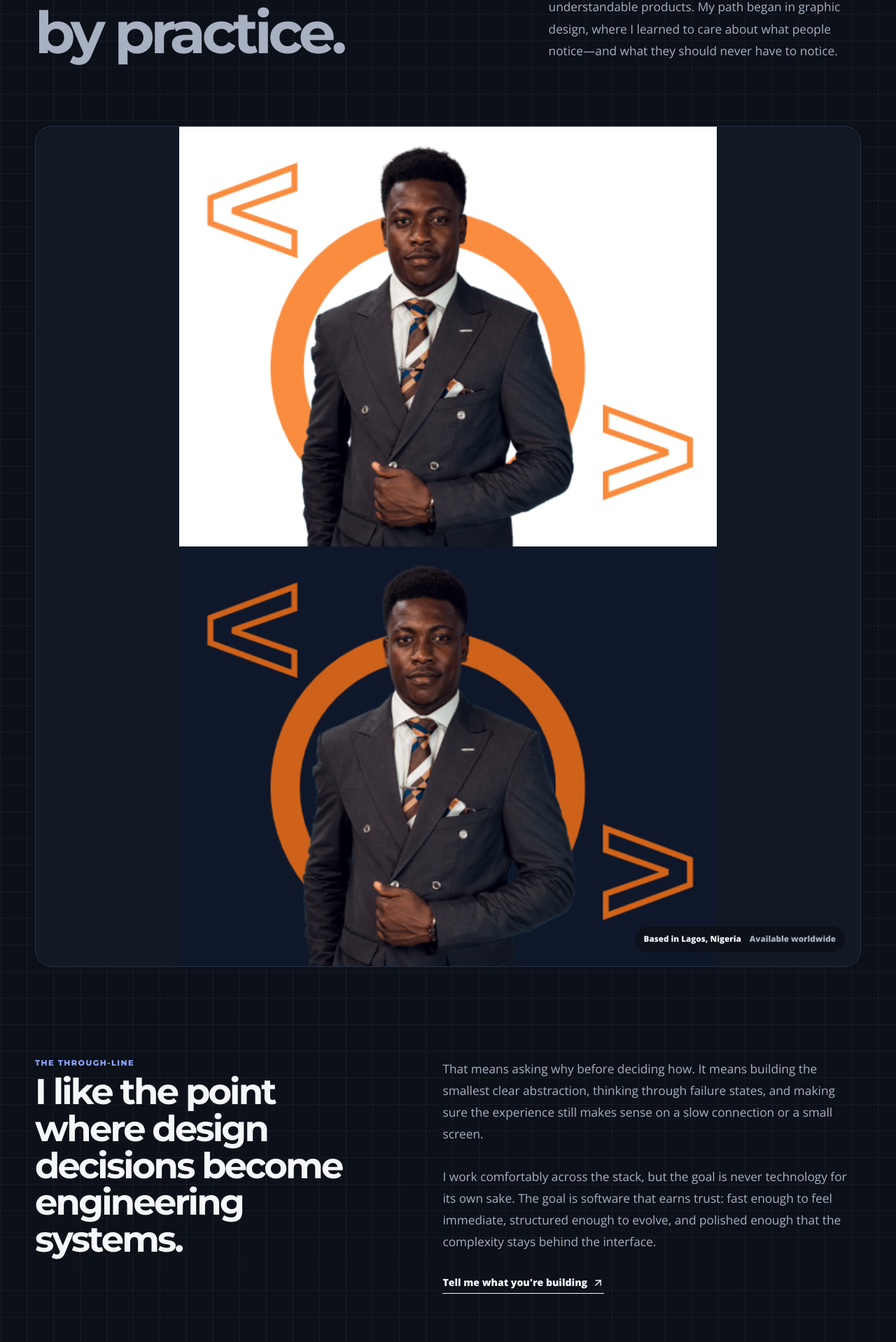
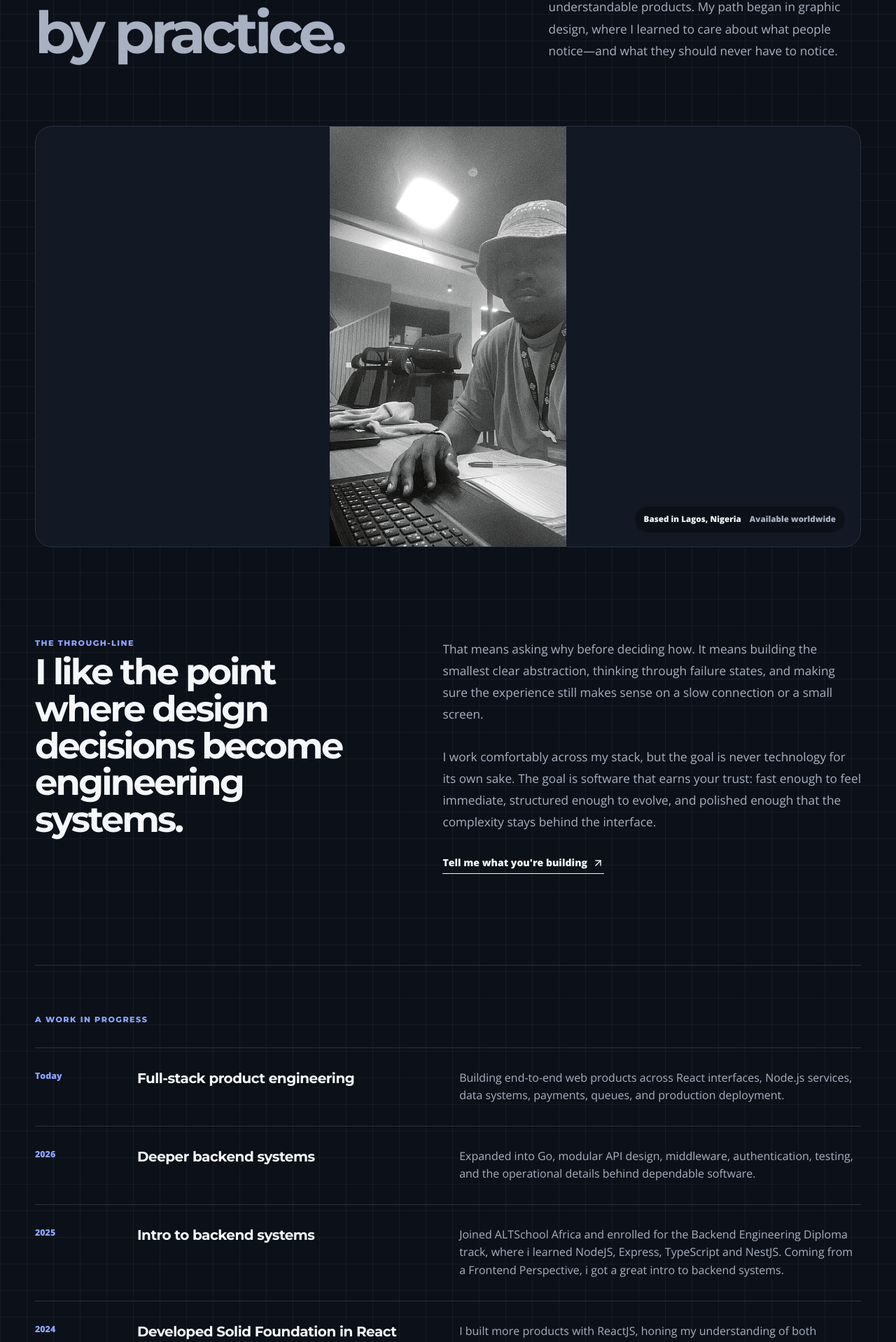
Before and after one commit to Fayorr/portfolio, a Next.js app: page /about in a window 1280 px wide. Shown: the part 474-2392 px from the top of the page at 70% size. Built offline with nearby package versions, Linux system fonts and the light colour scheme.

Commit message:
add: edits of text and new image addition

```diff
--- a/src/app/(fp)/about/page.tsx
+++ b/src/app/(fp)/about/page.tsx
@@ -7,39 +7,112 @@ import { MotionReveal } from '@/components/MotionReveal';
 export const metadata: Metadata = { title: 'About', description: 'About Fayokunmi Osho and his approach to software engineering.' };
 
 const timeline = [
-	{ year: 'Today', title: 'Full-stack product engineering', text: 'Building end-to-end web products across React interfaces, Node.js services, data systems, payments, queues, and production deployment.' },
-	{ year: '2026', title: 'Deeper backend systems', text: 'Expanded into Go, modular API design, middleware, authentication, testing, and the operational details behind dependable software.' },
-	{ year: 'Earlier', title: 'Design became code', text: 'Started in graphic design, then carried that instinct for hierarchy, composition, and detail into frontend engineering.' },
+	{
+		year: 'Today',
+		title: 'Full-stack product engineering',
+		text: 'Building end-to-end web products across React interfaces, Node.js services, data systems, payments, queues, and production deployment.',
+	},
+	{
+		year: '2026',
+		title: 'Deeper backend systems',
+		text: 'Expanded into Go, modular API design, middleware, authentication, testing, and the operational details behind dependable software.',
+	},
+	{
+		year: '2025',
+		title: 'Intro to backend systems',
+		text: 'Joined ALTSchool Africa and enrolled for the Backend Engineering Diploma track, where i learned NodeJS, Express, TypeScript and NestJS. Coming from a Frontend Perspective, i got a great intro to backend systems.',
+	},
+	{
+		year: '2024',
+		title: 'Developed Solid Foundation in React',
+		text: 'I built more products with ReactJS, honing my understanding of both fundamantals and advanced ReactJS concepts',
+	},
+	{
+		year: '2023',
+		title: 'Further in Frontend Development',
+		text: 'I picked up codewell challenges and mastered building static webpages, then went over to ReactJS',
+	},
+	{
+		year: '2022',
+		title: 'Design became code',
+		text: 'Started in graphic design, then carried that instinct for hierarchy, composition, and detail into frontend engineering.',
+	},
 ];
 
 export default function AboutPage() {
 	return (
 		<main className='site-shell page-main about-page'>
 			<header className='page-hero about-hero'>
-				<div><p className='section-index'>01 / ABOUT</p><h1>Curious by nature. <span>Deliberate by practice.</span></h1></div>
-				<p>I&apos;m Fayokunmi, a software engineer in Lagos who enjoys turning complex requirements into calm, understandable products. My path began in graphic design, where I learned to care about what people notice—and what they should never have to notice.</p>
+				<div>
+					<p className='section-index'>01 / ABOUT</p>
+					<h1>
+						Curious by nature. <span>Deliberate by practice.</span>
+					</h1>
+				</div>
+				<p>
+					I&apos;m Fayokunmi, a software engineer in Lagos who enjoys turning
+					complex requirements into calm, understandable products. My path began
+					in graphic design, where I learned to care about what people
+					notice—and what they should never have to notice.
+				</p>
 			</header>
 
 			<MotionReveal className='about-portrait'>
-				<Image src='/images/porfolioPicLight.png' alt='Fayokunmi Osho' width={700} height={560} className='portrait-light' />
-				<Image src='/images/porfolioPicDark.png' alt='Fayokunmi Osho' width={700} height={560} className='portrait-dark' />
-				<p>Based in Lagos, Nigeria <span>Available worldwide</span></p>
+				<Image
+					src='/images/Fayo_on_laptop.JPG'
+					alt='Fayokunmi Osho'
+					width={700}
+					height={560}
+					className='portrait-light'
+				/>
+				<p>
+					Based in Lagos, Nigeria <span>Available worldwide</span>
+				</p>
 			</MotionReveal>
 
 			<section className='about-story'>
-				<MotionReveal><p className='section-index'>THE THROUGH-LINE</p><h2>I like the point where design decisions become engineering systems.</h2></MotionReveal>
-				<MotionReveal delay={.08} className='prose-large'>
-					<p>That means asking why before deciding how. It means building the smallest clear abstraction, thinking through failure states, and making sure the experience still makes sense on a slow connection or a small screen.</p>
-					<p>I work comfortably across the stack, but the goal is never technology for its own sake. The goal is software that earns trust: fast enough to feel immediate, structured enough to evolve, and polished enough that the complexity stays behind the interface.</p>
-					<Link href='/contact' className='text-link'>Tell me what you&apos;re building <ArrowUpRight size={17} /></Link>
+				<MotionReveal>
+					<p className='section-index'>THE THROUGH-LINE</p>
+					<h2>
+						I like the point where design decisions become engineering systems.
+					</h2>
+				</MotionReveal>
+				<MotionReveal
+					delay={0.08}
+					className='prose-large'
+				>
+					<p>
+						That means asking why before deciding how. It means building the
+						smallest clear abstraction, thinking through failure states, and
+						making sure the experience still makes sense on a slow connection or
+						a small screen.
+					</p>
+					<p>
+						I work comfortably across my stack, but the goal is never technology
+						for its own sake. The goal is software that earns your trust: fast
+						enough to feel immediate, structured enough to evolve, and polished
+						enough that the complexity stays behind the interface.
+					</p>
+					<Link
+						href='/contact'
+						className='text-link'
+					>
+						Tell me what you&apos;re building <ArrowUpRight size={17} />
+					</Link>
 				</MotionReveal>
 			</section>
 
 			<section className='timeline-section'>
 				<p className='section-index'>A WORK IN PROGRESS</p>
 				{timeline.map((item, index) => (
-					<MotionReveal className='timeline-row' key={item.title} delay={index * .06}>
-						<span>{item.year}</span><h3>{item.title}</h3><p>{item.text}</p>
+					<MotionReveal
+						className='timeline-row'
+						key={item.title}
+						delay={index * 0.06}
+					>
+						<span>{item.year}</span>
+						<h3>{item.title}</h3>
+						<p>{item.text}</p>
 					</MotionReveal>
 				))}
 			</section>
--- a/src/app/(fp)/contact/page.tsx
+++ b/src/app/(fp)/contact/page.tsx
@@ -37,12 +37,12 @@ export default function ContactPage() {
 			<form className='contact-form' onSubmit={handleSubmit(onSubmit)} noValidate>
 				<div className='form-field'>
 					<label htmlFor='name'>Your name</label>
-					<input id='name' placeholder='Ada Lovelace' aria-invalid={!!errors.name} {...register('name', { required: 'Please tell me your name.' })} />
+					<input id='name' placeholder='Fola Coker' aria-invalid={!!errors.name} {...register('name', { required: 'Please tell me your name.' })} />
 					{errors.name && <span className='field-error'>{errors.name.message}</span>}
 				</div>
 				<div className='form-field'>
 					<label htmlFor='email'>Email address</label>
-					<input id='email' type='email' placeholder='ada@company.com' aria-invalid={!!errors.email} {...register('email', { required: 'Please enter your email.', pattern: { value: /^\S+@\S+\.\S+$/, message: 'Enter a valid email address.' } })} />
+					<input id='email' type='email' placeholder='fola@company.com' aria-invalid={!!errors.email} {...register('email', { required: 'Please enter your email.', pattern: { value: /^\S+@\S+\.\S+$/, message: 'Enter a valid email address.' } })} />
 					{errors.email && <span className='field-error'>{errors.email.message}</span>}
 				</div>
 				<div className='form-field full-field'>
--- a/src/app/(fp)/projects/page.tsx
+++ b/src/app/(fp)/projects/page.tsx
@@ -11,7 +11,7 @@ export default function ProjectsPage() {
 		<main className='site-shell page-main'>
 			<header className='page-hero'>
 				<p className='section-index'>02 / PROJECT ARCHIVE</p>
-				<h1>Selected work, <span>with the thinking included.</span></h1>
+				<h1>Selected work, <span>with case studies included.</span></h1>
 				<p>From event ticketing and publishing platforms to playful interface studies. Filter by discipline or technology, then open any project for the decisions behind the build.</p>
 			</header>
 			<ProjectsGrid />
--- a/src/app/page.tsx
+++ b/src/app/page.tsx
@@ -79,9 +79,9 @@ export default function Home() {
 
 			<section className='about-strip'>
 				<div className='site-shell about-strip-grid'>
-					<MotionReveal><p className='section-index'>03 / APPROACH</p><h2>Good software feels inevitable.</h2></MotionReveal>
+					<MotionReveal><p className='section-index'>03 / APPROACH</p><h2>Good software is cooked not baked.</h2></MotionReveal>
 					<MotionReveal delay={.1} className='about-strip-copy'>
-						<p>I care about the entire journey: understanding the real problem, reducing it to a clear system, and sweating the small implementation details that earn trust.</p>
+						<p>I care about the entire journey: understanding the real problem, reducing it to a clear system, and sweating the small implementation details that earns your trust.</p>
 						<div className='principles'>
 							<div><span>01</span><strong>Clarity first</strong><p>Interfaces and APIs should explain themselves.</p></div>
 							<div><span>02</span><strong>Built to last</strong><p>Simple foundations make change less expensive.</p></div>
```
Also changed, not shown: src/app/(fp)/achievements/page.tsx (+6 -6 lines), public/images/Fayo_on_laptop.JPG (added).
